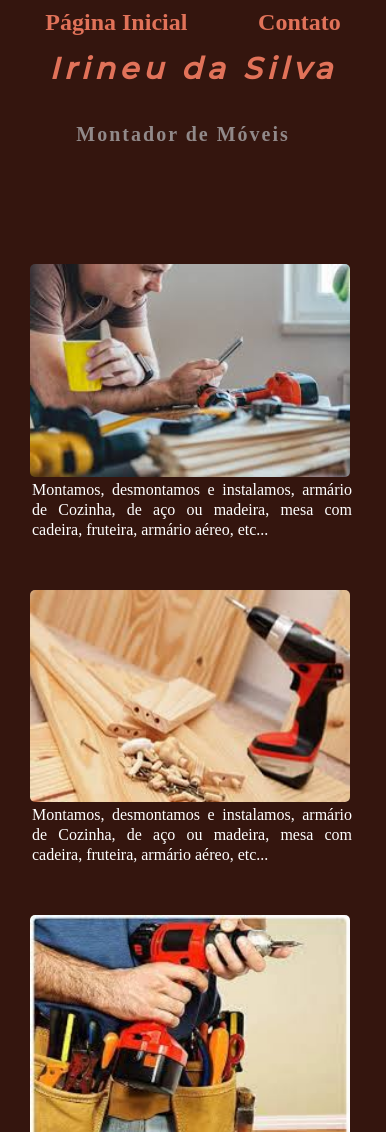
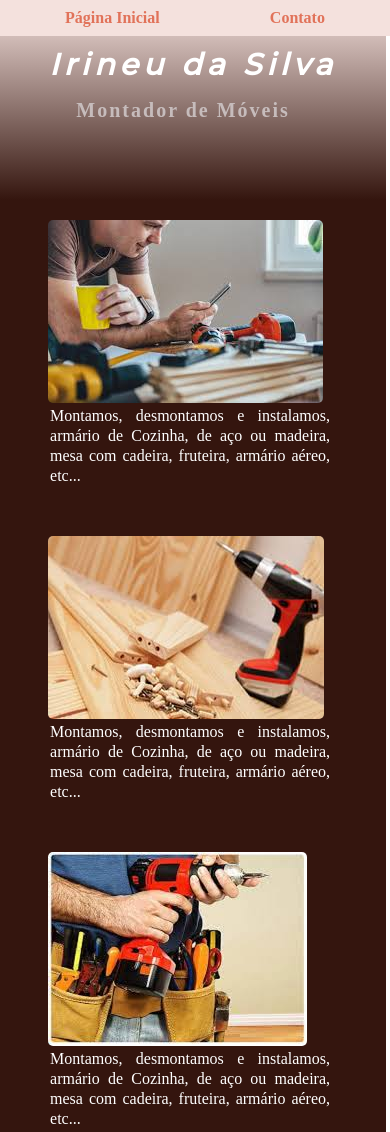
Before and after one commit to IngridsSilveira/montador, a plain HTML site: page index.html in a window 390 px wide. Shown: the top 1132 px of the page. Drawn offline with Linux system fonts and the light colour scheme.

Commit message:
finalizado

```diff
--- a/estilos/responsivo.css
+++ b/estilos/responsivo.css
@@ -31,6 +31,9 @@
 	}
 }
 @media screen and (max-width: 450px) {
+	.header_contato {
+		padding: auto;
+	}
 	.header-info h1 {
 		font-size: 30px;
 	}
@@ -40,4 +43,17 @@
 	.principal p {
 		font-size: 12px;
 	}
+	.link_contato-info {
+		font-size: 1rem;
+	}
+	article .thumb img {
+		width: auto;
+	}
+	article .resume {
+		width: 280px;
+	}
+	.widget_body ,.flex {
+		align-items: center;
+	}
+
 }
--- a/estilos/style.css
+++ b/estilos/style.css
@@ -22,14 +22,16 @@
 	text-decoration: none;
 }
 .link_contato-info:hover {
-	color: gold;
+	color: #34150e;
 }
 .header_contato {
-	background: #34150e;
+	background: #f4e1dd;
+	position: fixed;
+	width: 100%;
 	padding: 10px 0;
 }
 .header-info {
-	background: #34150e;
+	background: linear-gradient(to top,#34150e 0%, #f4e1dd 100%);
 	height: 200px;
 	display: flex;
 	flex-direction: column;
@@ -40,20 +42,20 @@
 	font-size: 3.5rem;
 	font-style: italic;
 	font-weight: bold;
-	color: #e17259;
-	padding-bottom: 40px;
-	padding-top: 10px;
+	color: #fff;
+	padding-bottom: 20px;
+	padding-top: 50px;
 	letter-spacing: 10px;
 }
 .header-info h2 {
 	font-size: 2rem;
 	text-align: center;
-	color: #918989;
+	color: #c6bcbc;
 	font-weight: bold;
 	letter-spacing: 5px;
 }
 .principal {
-	background-color: #34150e;
+	background: linear-gradient(to bottom,#34150e 60%, #fff 100%);
 	color:white;
 	display: flex;
 	flex-direction: column;
@@ -166,13 +168,13 @@ footer {
 	margin: 30px 0;
 }
 .copyright {
-	color: #ccc;
+	color: #34150e;
 	font-size: 13px;
 }
 .copyright a {
 	text-decoration: none;
-	color: #fff;
+	color: #34150e;
 }
 .copyright a:hover {
-	color: gold;
+	color: #e17259;
 }
```
Also changed, not shown: images/montador.jpg (deleted), images/montador.png (added), 1 other file.
